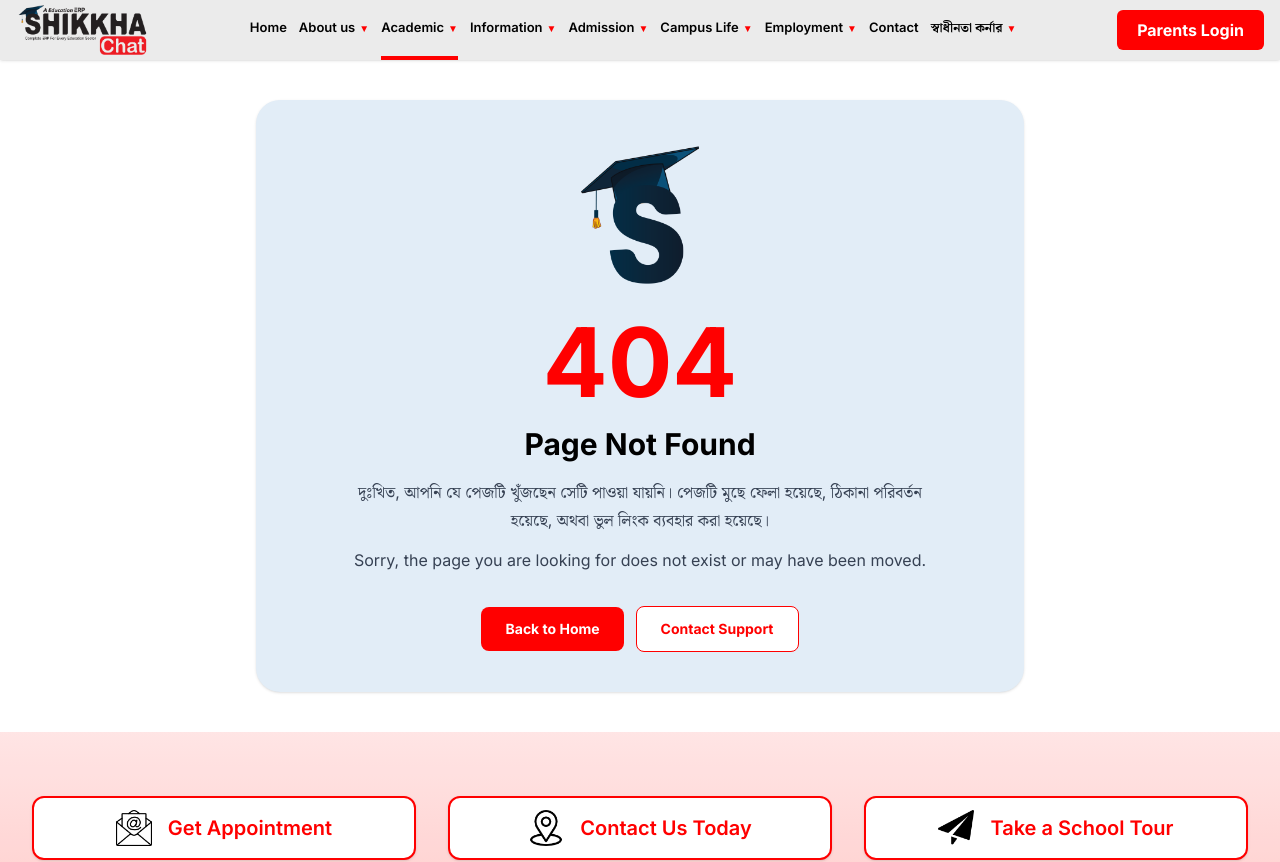
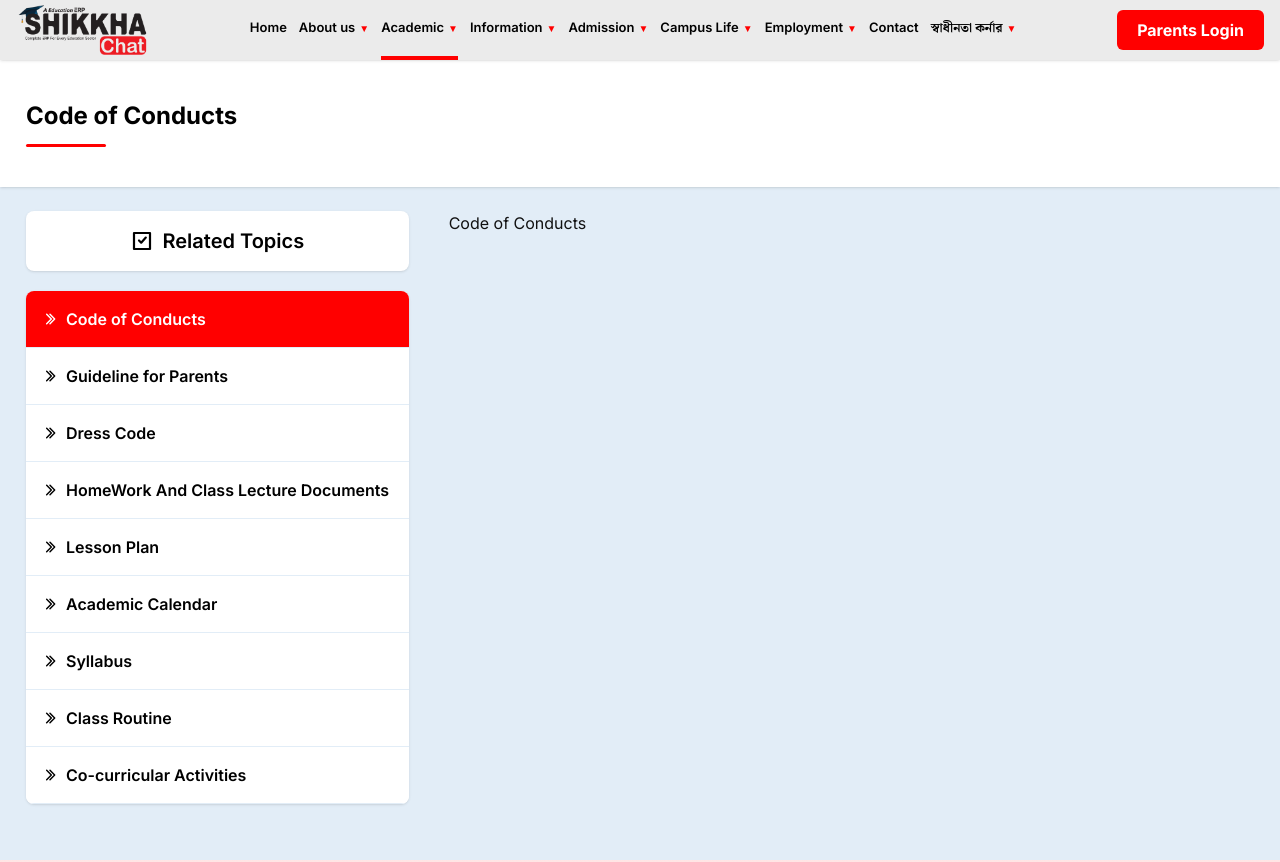
Before and after one commit to ioniccorporationbd/Shikkha-Chat-school-Next-UI, a Next.js app: page /academic in a window 1280 px wide. Before the commit this address had no page. Shown: the top 862 px of the page. Built offline with nearby package versions, Linux system fonts and the light colour scheme.

Commit message:
Update full 10/6/26

```diff
--- /dev/null
+++ b/src/Academic components/AcademicCalendar.tsx
@@ -0,0 +1,11 @@
+import React from 'react';
+
+const AcademicCalendar = () => {
+    return (
+        <div>
+            Academic calendar
+        </div>
+    );
+};
+
+export default AcademicCalendar;
--- /dev/null
+++ b/src/Academic components/ClassRoutine.tsx
@@ -0,0 +1,11 @@
+import React from 'react';
+
+const ClassRoutine = () => {
+    return (
+        <div>
+            Class Routine
+        </div>
+    );
+};
+
+export default ClassRoutine;
--- /dev/null
+++ b/src/Academic components/CoCurricularActivities.tsx
@@ -0,0 +1,11 @@
+import React from 'react';
+
+const CoCurricularActivities = () => {
+    return (
+        <div>
+            Co-curricular Activities
+        </div>
+    );
+};
+
+export default CoCurricularActivities;
--- /dev/null
+++ b/src/Academic components/CodeOfConducts.tsx
@@ -0,0 +1,11 @@
+import React from 'react';
+
+const CodeOfConducts = () => {
+    return (
+        <div>
+            Code of Conducts
+        </div>
+    );
+};
+
+export default CodeOfConducts;
--- /dev/null
+++ b/src/Academic components/DressCode.tsx
@@ -0,0 +1,11 @@
+import React from 'react';
+
+const DressCode = () => {
+    return (
+        <div>
+            Dress Code
+        </div>
+    );
+};
+
+export default DressCode;
--- /dev/null
+++ b/src/Academic components/GuidelineForParents.tsx
@@ -0,0 +1,11 @@
+import React from 'react';
+
+const GuidelineForParents = () => {
+    return (
+        <div>
+            Guideline for Parents
+        </div>
+    );
+};
+
+export default GuidelineForParents;
--- /dev/null
+++ b/src/Academic components/HomeWorkAndClassLectureDocuments.tsx
@@ -0,0 +1,11 @@
+import React from 'react';
+
+const HomeWorkAndClassLectureDocuments = () => {
+    return (
+        <div>
+            HomeWork And Class Lecture Documents
+        </div>
+    );
+};
+
+export default HomeWorkAndClassLectureDocuments;
--- /dev/null
+++ b/src/Academic components/LessonPlan.tsx
@@ -0,0 +1,11 @@
+import React from 'react';
+
+const LessonPlan = () => {
+    return (
+        <div>
+
+        </div>
+    );
+};
+
+export default LessonPlan;
--- /dev/null
+++ b/src/Academic components/Syllabus.tsx
@@ -0,0 +1,11 @@
+import React from 'react';
+
+const Syllabus = () => {
+    return (
+        <div>
+           Syllabus
+        </div>
+    );
+};
+
+export default Syllabus;
--- a/src/Home Components/Navbar.tsx
+++ b/src/Home Components/Navbar.tsx
@@ -3,7 +3,7 @@
 import Image from "next/image";
 import Link from "next/link";
 import { usePathname } from "next/navigation";
-import { useEffect, useState } from "react";
+import { useEffect, useState, type MouseEvent } from "react";
 
 type SubLinkItem = {
   name: string;
@@ -17,52 +17,130 @@ type NavItem = {
 };
 
 const navList: NavItem[] = [
-  { name: "Home", link: "/" },
+  {
+    name: "Home",
+    link: "/",
+  },
   {
     name: "About us",
     link: "/aboutus",
     subLink: [
-      { name: "Message from Chairman", link: "/aboutus#message-from-chairman" },
-      { name: "Message from Principal", link: "/aboutus#message-from-principal" },
-      { name: "Governing Body", link: "/aboutus#governing-body" },
-      { name: "Master Plan", link: "/aboutus#master-plan" },
-      { name: "History", link: "/aboutus#history" },
-      { name: "Vision and Objectives", link: "/aboutus#vision-and-objectives" },
-      { name: "Infrastructure", link: "/aboutus#infrastructure" },
+      {
+        name: "Message from Chairman",
+        link: "/aboutus#message-from-chairman",
+      },
+      {
+        name: "Message from Principal",
+        link: "/aboutus#message-from-principal",
+      },
+      {
+        name: "Governing Body",
+        link: "/aboutus#governing-body",
+      },
+      {
+        name: "Master Plan",
+        link: "/aboutus#master-plan",
+      },
+      {
+        name: "History",
+        link: "/aboutus#history",
+      },
+      {
+        name: "Vision and Objectives",
+        link: "/aboutus#vision-and-objectives",
+      },
+      {
+        name: "Infrastructure",
+        link: "/aboutus#infrastructure",
+      },
     ],
   },
   {
     name: "Academic",
     link: "/academic",
     subLink: [
-      { name: "Code of Conducts", link: "/academic#code-of-conducts" },
-      { name: "Guideline for Parents", link: "/academic#guideline-for-parents" },
-      { name: "Dress Code", link: "/academic#dress-code" },
+      {
+        name: "Code of Conducts",
+        link: "/academic#code-of-conducts",
+      },
+      {
+        name: "Guideline for Parents",
+        link: "/academic#guideline-for-parents",
+      },
+      {
+        name: "Dress Code",
+        link: "/academic#dress-code",
+      },
       {
         name: "HomeWork And Class Lecture Documents",
         link: "/academic#homework-and-class-lecture-documents",
       },
-      { name: "Lesson Plan", link: "/academic#lesson-plan" },
-      { name: "Academic calendar", link: "/academic#academic-calendar" },
-      { name: "Syllabus", link: "/academic#syllabus" },
-      { name: "Class Routine", link: "/academic#class-routine" },
-      { name: "Co-curricular Activities", link: "/academic#co-curricular-activities" },
+      {
+        name: "Lesson Plan",
+        link: "/academic#lesson-plan",
+      },
+      {
+        name: "Academic calendar",
+        link: "/academic#academic-calendar",
+      },
+      {
+        name: "Syllabus",
+        link: "/academic#syllabus",
+      },
+      {
+        name: "Class Routine",
+        link: "/academic#class-routine",
+      },
+      {
+        name: "Co-curricular Activities",
+        link: "/academic#co-curricular-activities",
+      },
     ],
   },
   {
     name: "Information",
     link: "/information",
     subLink: [
-      { name: "Notice Board", link: "/information#notice-board" },
-      { name: "Payment Procedure", link: "/information#payment-procedure" },
-      { name: "Facilities", link: "/information#facilities" },
-      { name: "News and Events", link: "/information#news-and-events" },
-      { name: "Our Achievements", link: "/information#our-achievements" },
-      { name: "List of Holidays", link: "/information#list-of-holidays" },
-      { name: "Teachers Info", link: "/information#teachers-info" },
-      { name: "Student Info", link: "/information#student-info" },
-      { name: "Policies & Guidelines", link: "/information#policies-and-guidelines" },
-      { name: "Library", link: "/information#library" },
+      {
+        name: "Notice Board",
+        link: "/information#notice-board",
+      },
+      {
+        name: "Payment Procedure",
+        link: "/information#payment-procedure",
+      },
+      {
+        name: "Facilities",
+        link: "/information#facilities",
+      },
+      {
+        name: "News and Events",
+        link: "/information#news-and-events",
+      },
+      {
+        name: "Our Achievements",
+        link: "/information#our-achievements",
+      },
+      {
+        name: "List of Holidays",
+        link: "/information#list-of-holidays",
+      },
+      {
+        name: "Teachers Info",
+        link: "/information#teachers-info",
+      },
+      {
+        name: "Student Info",
+        link: "/information#student-info",
+      },
+      {
+        name: "Policies & Guidelines",
+        link: "/information#policies-and-guidelines",
+      },
+      {
+        name: "Library",
+        link: "/information#library",
+      },
       {
         name: "Health and Environmental Awarness Info",
         link: "/information#health-and-environmental-awarness-info",
@@ -73,38 +151,80 @@ const navList: NavItem[] = [
     name: "Admission",
     link: "/admission",
     subLink: [
-      { name: "Apply Now", link: "/admission#apply-now" },
-      { name: "Fast Facts", link: "/admission#fast-facts" },
-      { name: "Fees & Payment", link: "/admission#fees-and-payment" },
-      { name: "Scholarships", link: "/admission#scholarships" },
-      { name: "Transfer Procedures", link: "/admission#transfer-procedures" },
+      {
+        name: "Apply Now",
+        link: "/admission#apply-now",
+      },
+      {
+        name: "Fast Facts",
+        link: "/admission#fast-facts",
+      },
+      {
+        name: "Fees & Payment",
+        link: "/admission#fees-and-payment",
+      },
+      {
+        name: "Scholarships",
+        link: "/admission#scholarships",
+      },
+      {
+        name: "Transfer Procedures",
+        link: "/admission#transfer-procedures",
+      },
     ],
   },
   {
     name: "Campus Life",
     link: "/campuslife",
     subLink: [
-      { name: "Photo Gallery", link: "/campuslife#photo-gallery" },
-      { name: "Video Gallery", link: "/campuslife#video-gallery" },
+      {
+        name: "Photo Gallery",
+        link: "/campuslife#photo-gallery",
+      },
+      {
+        name: "Video Gallery",
+        link: "/campuslife#video-gallery",
+      },
     ],
   },
   {
     name: "Employment",
     link: "/employment",
     subLink: [
-      { name: "At a Glance", link: "/employment#at-a-glance" },
-      { name: "Employment Circulars", link: "/employment#employment-circulars" },
-      { name: "Recruitment Exam Results", link: "/employment#recruitment-exam-results" },
+      {
+        name: "At a Glance",
+        link: "/employment#at-a-glance",
+      },
+      {
+        name: "Employment Circulars",
+        link: "/employment#employment-circulars",
+      },
+      {
+        name: "Recruitment Exam Results",
+        link: "/employment#recruitment-exam-results",
+      },
     ],
   },
-  { name: "Contact", link: "/contact" },
+  {
+    name: "Contact",
+    link: "/contact",
+  },
   {
     name: "স্বাধীনতা কর্নার",
     link: "/freedomcorner",
     subLink: [
-      { name: "নোটিশ", link: "/freedomcorner#notices" },
-      { name: "ছবির গ্যালারী", link: "/freedomcorner#photo-gallery" },
-      { name: "ভিডিও গ্যালারী", link: "/freedomcorner#video-gallery" },
+      {
+        name: "নোটিশ",
+        link: "/freedomcorner#notices",
+      },
+      {
+        name: "ছবির গ্যালারী",
+        link: "/freedomcorner#photo-gallery",
+      },
+      {
+        name: "ভিডিও গ্যালারী",
+        link: "/freedomcorner#video-gallery",
+      },
     ],
   },
 ];
@@ -144,11 +264,34 @@ const Navber = () => {
     setActiveSubIndex((prev) => (prev === index ? null : index));
   };
 
+  const handleMenuLinkClick = (
+    event: MouseEvent<HTMLAnchorElement>,
+    link: string
+  ) => {
+    closeMobileMenu();
+
+    if (typeof window === "undefined") return;
+
+    const targetUrl = new URL(link, window.location.origin);
+    const currentPath = window.location.pathname;
+
+    if (targetUrl.pathname === currentPath) {
+      event.preventDefault();
+
+      window.history.pushState(
+        null,
+        "",
+        `${targetUrl.pathname}${targetUrl.hash}`
+      );
+
+      window.dispatchEvent(new Event("hashchange"));
+    }
+  };
+
   useEffect(() => {
     const handleEscape = (event: KeyboardEvent) => {
       if (event.key === "Escape") {
-        setToggle(false);
-        setActiveSubIndex(null);
+        closeMobileMenu();
       }
     };
 
@@ -161,16 +304,20 @@ const Navber = () => {
 
   return (
     <header className="sticky top-0 z-50 bg-[#EBEBEB] shadow-sm">
-      <div className="relative mx-auto flex h-[60px] max-w-7xl items-center justify-between gap-3 px-4">
+      <div className="relative mx-auto flex h-15 max-w-7xl items-center justify-between gap-3 px-4">
         {/* Logo */}
-        <Link href="/" onClick={closeMobileMenu} className="shrink-0">
+        <Link
+          href="/"
+          onClick={(event) => handleMenuLinkClick(event, "/")}
+          className="shrink-0"
+        >
           <Image
             src="/assets/images/logo-mane.png"
             alt="Logo"
             width={150}
             height={52}
             priority
-            className="h-[50px] w-auto object-contain transition-transform duration-300 hover:scale-[1.03]"
+            className="h-12.5 w-auto object-contain transition-transform duration-300 hover:scale-[1.03]"
           />
         </Link>
 
@@ -184,7 +331,7 @@ const Navber = () => {
             return (
               <div
                 key={`${item.name}-${index}`}
-                className={`group relative z-20 flex h-[60px] items-center gap-1 border-b-4 font-semibold transition-all duration-300 ${
+                className={`group relative z-20 flex h-15 items-center gap-1 border-b-4 font-semibold transition-all duration-300 ${
                   isActive
                     ? "border-primary"
                     : "border-transparent hover:border-primary"
@@ -192,6 +339,7 @@ const Navber = () => {
               >
                 <Link
                   href={item.link}
+                  onClick={(event) => handleMenuLinkClick(event, item.link)}
                   className="whitespace-nowrap text-black transition-colors duration-300 hover:text-primary"
                 >
                   {item.name}
@@ -206,6 +354,9 @@ const Navber = () => {
                         <Link
                           key={`${subItem.name}-${subIndex}`}
                           href={subItem.link}
+                          onClick={(event) =>
+                            handleMenuLinkClick(event, subItem.link)
+                          }
                           className="rounded-md px-2 py-2 text-sm text-black transition-all duration-300 hover:bg-primary/10 hover:pl-4 hover:text-primary"
                         >
                           {subItem.name}
@@ -266,7 +417,9 @@ const Navber = () => {
                   >
                     <Link
                       href={item.link}
-                      onClick={closeMobileMenu}
+                      onClick={(event) =>
+                        handleMenuLinkClick(event, item.link)
+                      }
                       className="w-full px-3 py-3 font-semibold text-black transition-colors duration-300 hover:text-primary"
                     >
                       {item.name}
@@ -290,7 +443,7 @@ const Navber = () => {
 
                   <div
                     className={`overflow-hidden transition-all duration-300 ${
-                      isOpen ? "max-h-[500px] opacity-100" : "max-h-0 opacity-0"
+                      isOpen ? "max-h-125 opacity-100" : "max-h-0 opacity-0"
                     }`}
                   >
                     {item.subLink && (
@@ -299,7 +452,9 @@ const Navber = () => {
                           <Link
                             key={`${subItem.name}-${subIndex}`}
                             href={subItem.link}
-                            onClick={closeMobileMenu}
+                            onClick={(event) =>
+                              handleMenuLinkClick(event, subItem.link)
+                            }
                             className="rounded-md border-b border-dotted border-primary px-3 py-2 text-sm font-medium text-black transition-all duration-300 hover:bg-primary/10 hover:pl-5 hover:text-primary"
                           >
                             {subItem.name}
--- /dev/null
+++ b/src/app/academic/page.tsx
@@ -0,0 +1,217 @@
+"use client";
+
+import Link from "next/link";
+import { useEffect, useMemo, useState } from "react";
+
+import AcademicCalendar from "@/Academic components/AcademicCalendar";
+import ClassRoutine from "@/Academic components/ClassRoutine";
+import CoCurricularActivities from "@/Academic components/CoCurricularActivities";
+import CodeOfConducts from "@/Academic components/CodeOfConducts";
+import DressCode from "@/Academic components/DressCode";
+import GuidelineForParents from "@/Academic components/GuidelineForParents";
+import HomeWorkAndClassLectureDocuments from "@/Academic components/HomeWorkAndClassLectureDocuments";
+import LessonPlan from "@/Academic components/LessonPlan";
+import Syllabus from "@/Academic components/Syllabus";
+
+type TopicKey =
+  | "Code of Conducts"
+  | "Guideline for Parents"
+  | "Dress Code"
+  | "HomeWork And Class Lecture Documents"
+  | "Lesson Plan"
+  | "Academic Calendar"
+  | "Syllabus"
+  | "Class Routine"
+  | "Co-curricular Activities";
+
+type TopicItem = {
+  name: TopicKey;
+  slug: string;
+};
+
+const topics: TopicItem[] = [
+  { name: "Code of Conducts", slug: "code-of-conducts" },
+  { name: "Guideline for Parents", slug: "guideline-for-parents" },
+  { name: "Dress Code", slug: "dress-code" },
+  {
+    name: "HomeWork And Class Lecture Documents",
+    slug: "homework-and-class-lecture-documents",
+  },
+  { name: "Lesson Plan", slug: "lesson-plan" },
+  { name: "Academic Calendar", slug: "academic-calendar" },
+  { name: "Syllabus", slug: "syllabus" },
+  { name: "Class Routine", slug: "class-routine" },
+  { name: "Co-curricular Activities", slug: "co-curricular-activities" },
+];
+
+const DoubleArrowIcon = () => {
+  return (
+    <svg
+      viewBox="0 0 24 24"
+      className="h-4 w-4 shrink-0"
+      fill="none"
+      aria-hidden="true"
+    >
+      <path
+        d="M7 5L14 12L7 19"
+        stroke="currentColor"
+        strokeWidth="2.2"
+        strokeLinecap="round"
+        strokeLinejoin="round"
+      />
+      <path
+        d="M12 5L19 12L12 19"
+        stroke="currentColor"
+        strokeWidth="2.2"
+        strokeLinecap="round"
+        strokeLinejoin="round"
+      />
+    </svg>
+  );
+};
+
+const CheckSquareIcon = () => {
+  return (
+    <svg
+      viewBox="0 0 24 24"
+      className="h-6 w-6"
+      fill="none"
+      aria-hidden="true"
+    >
+      <path
+        d="M9 11.5L11.2 13.7L15.8 8.6"
+        stroke="currentColor"
+        strokeWidth="2.2"
+        strokeLinecap="round"
+        strokeLinejoin="round"
+      />
+      <path
+        d="M4 4H20V20H4V4Z"
+        stroke="currentColor"
+        strokeWidth="2.2"
+        strokeLinejoin="round"
+      />
+    </svg>
+  );
+};
+
+const getTopicFromHash = (): TopicKey => {
+  if (typeof window === "undefined") {
+    return "Code of Conducts";
+  }
+
+  const hash = window.location.hash.replace("#", "");
+  const matched = topics.find((topic) => topic.slug === hash);
+
+  return matched?.name ?? "Code of Conducts";
+};
+
+const AcademicPage = () => {
+  const [selected, setSelected] = useState<TopicKey>("Code of Conducts");
+
+  useEffect(() => {
+    setSelected(getTopicFromHash());
+
+    const handleUrlChange = () => {
+      setSelected(getTopicFromHash());
+    };
+
+    window.addEventListener("hashchange", handleUrlChange);
+    window.addEventListener("popstate", handleUrlChange);
+
+    return () => {
+      window.removeEventListener("hashchange", handleUrlChange);
+      window.removeEventListener("popstate", handleUrlChange);
+    };
+  }, []);
+
+  const selectedTopic = useMemo(() => {
+    return topics.find((topic) => topic.name === selected) ?? topics[0];
+  }, [selected]);
+
+  const handleSelect = (topic: TopicItem) => {
+    setSelected(topic.name);
+  };
+
+  const renderContent = () => {
+    switch (selected) {
+      case "Code of Conducts":
+        return <CodeOfConducts />;
+
+      case "Guideline for Parents":
+        return <GuidelineForParents />;
+
+      case "Dress Code":
+        return <DressCode />;
+
+      case "HomeWork And Class Lecture Documents":
+        return <HomeWorkAndClassLectureDocuments />;
+
+      case "Lesson Plan":
+        return <LessonPlan />;
+
+      case "Academic Calendar":
+        return <AcademicCalendar />;
+
+      case "Syllabus":
+        return <Syllabus />;
+
+      case "Class Routine":
+        return <ClassRoutine />;
+
+      case "Co-curricular Activities":
+        return <CoCurricularActivities />;
+
+      default:
+        return <CodeOfConducts />;
+    }
+  };
+
+  return (
+    <main className="min-h-screen bg-secondary">
+      <section className="bg-white py-10 shadow-sm">
+        <div className="mx-auto max-w-315 px-4 text-center text-2xl font-bold text-black lg:text-left">
+          {selectedTopic.name}
+          <div className="mx-auto mt-3 h-0.75 w-20 rounded-full bg-primary lg:mx-0" />
+        </div>
+      </section>
+
+      <section className="mx-auto grid max-w-315 grid-cols-1 gap-6 px-4 py-6 lg:grid-cols-6 lg:gap-10">
+        <aside className="lg:col-span-2">
+          <div className="sticky top-20">
+            <div className="mb-5 flex items-center justify-center gap-2 rounded-lg bg-white p-4 text-xl font-semibold text-black shadow-sm">
+              <CheckSquareIcon />
+              <p>Related Topics</p>
+            </div>
+
+            <div className="overflow-hidden rounded-lg bg-white shadow-sm">
+              {topics.map((topic) => {
+                const isActive = selected === topic.name;
+
+                return (
+                  <Link
+                    key={topic.name}
+                    href={`/academic#${topic.slug}`}
+                    onClick={() => handleSelect(topic)}
+                    className={`flex items-center gap-2 border-b border-secondary p-4 text-sm font-semibold transition-all duration-300 sm:text-base ${
+                      isActive
+                        ? "bg-primary text-white"
+                        : "bg-white text-black hover:bg-secondary hover:pl-6 hover:text-primary"
+                    }`}
+                  >
+                    <DoubleArrowIcon />
+                    <span>{topic.name}</span>
+                  </Link>
+                );
+              })}
+            </div>
+          </div>
+        </aside>
+
+        <section className="lg:col-span-4">{renderContent()}</section>
+      </section>
+    </main>
+  );
+};
+
+export default AcademicPage;
```
